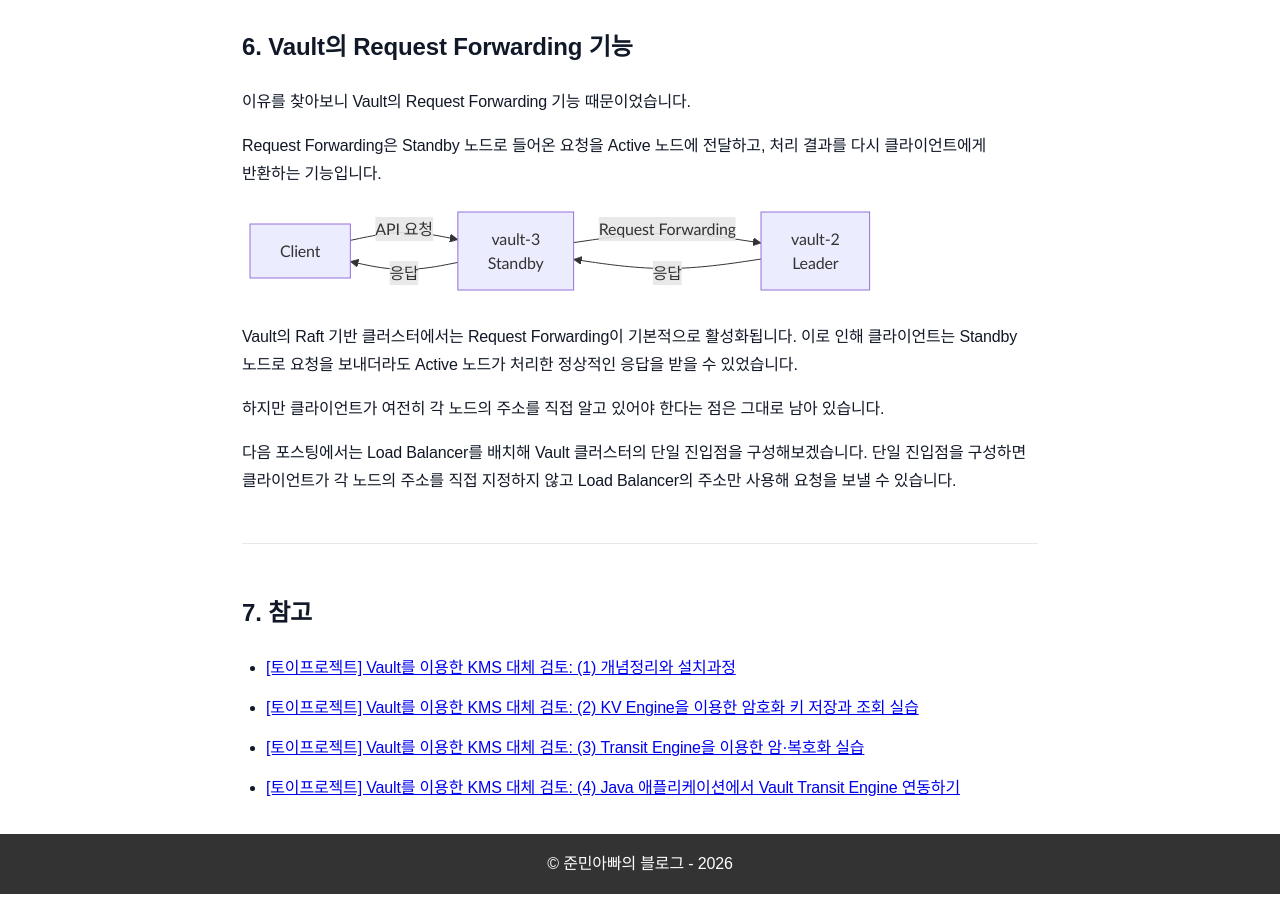
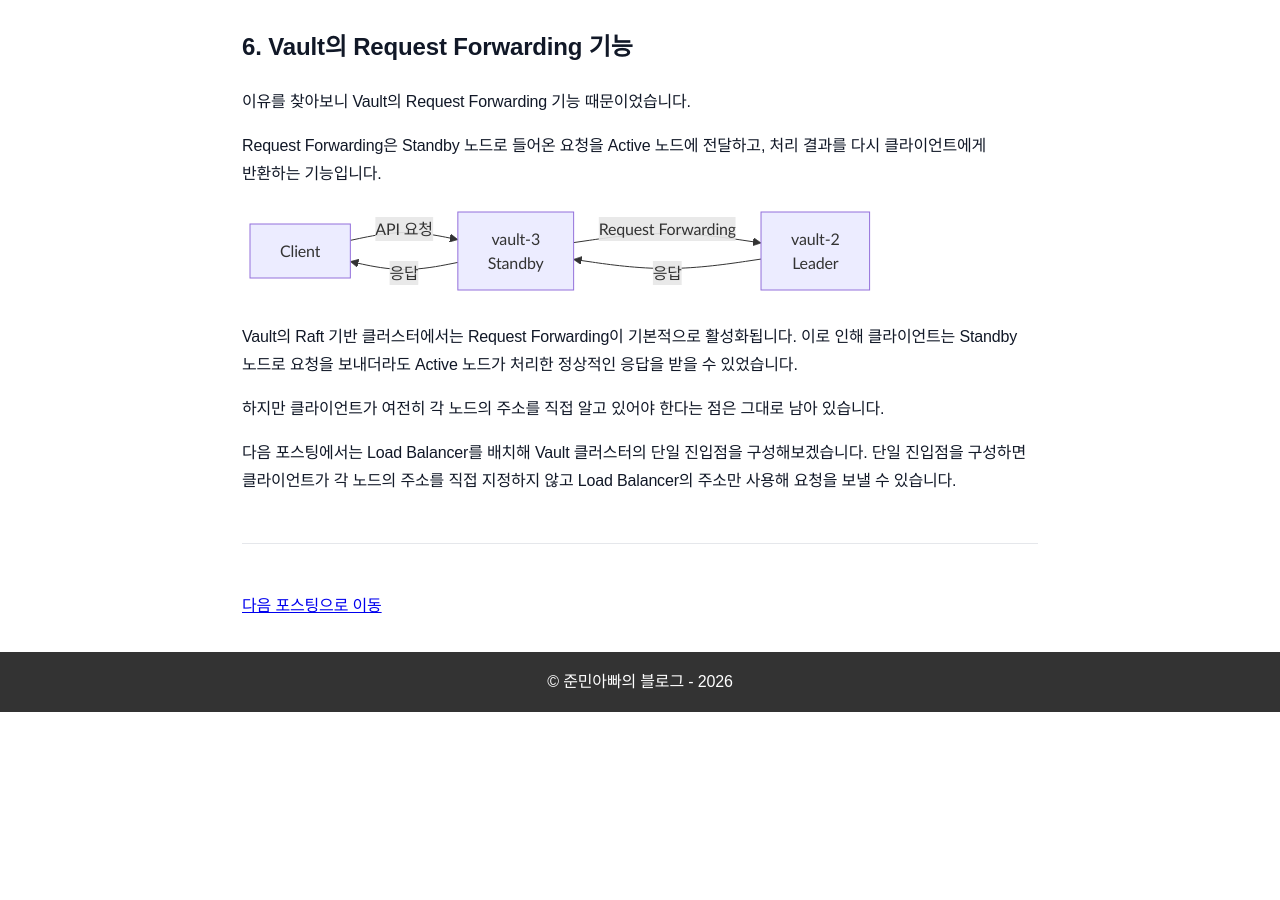
Before and after one commit to sanghoon-lee/sanghoon-lee.github.io, a Jekyll site: the page built from _posts/2026-06-28-vault-ha3.md, in a window 1280 px wide and 900 px high, scrolled down 9400 px. Built offline with Jekyll 4.4.1, drawn with Linux system fonts in a browser that asks for light colours; nearby versions of some CDN libraries; comment, search, counter and statistics services are not loaded; after the commit the page ends 10118 px from its top, so only the background shows below that; some of the changed text lies outside the part shown.

Commit message:
태그 수정

```diff
--- a/_posts/2026-06-28-vault-ha3.md
+++ b/_posts/2026-06-28-vault-ha3.md
@@ -210,7 +211,7 @@ vault-3    vault-3:8201    follower    true
 
 ---
 
-## 5. 장애 상황에서 시크릿 조회 검증
+## 5. 장애 상황에서 시크릿 조회
 
 지금까지는 컨테이너에 접속한 상태에서 Vault CLI를 통해 시크릿을 조회했습니다. 하지만 이번에는 각 노드의 장애 상태와 관계없이 외부 클라이언트의 관점에서 동작을 검증하기 위해 Vault에서 제공하는 REST API를 사용했습니다.
 
@@ -352,9 +353,4 @@ Vault의 Raft 기반 클러스터에서는 Request Forwarding이 기본적으로
 
 ---
 
-## 7. 참고
-
-* [[토이프로젝트] Vault를 이용한 KMS 대체 검토: (1) 개념정리와 설치과정](https://sanghoon-lee.github.io/2026/04/09/vault/)
-* [[토이프로젝트] Vault를 이용한 KMS 대체 검토: (2) KV Engine을 이용한 암호화 키 저장과 조회 실습](https://sanghoon-lee.github.io/2026/04/10/vault1-1-rewriting/)
-* [[토이프로젝트] Vault를 이용한 KMS 대체 검토: (3) Transit Engine을 이용한 암·복호화 실습](https://sanghoon-lee.github.io/2026/04/11/vault2/)
-* [[토이프로젝트] Vault를 이용한 KMS 대체 검토: (4) Java 애플리케이션에서 Vault Transit Engine 연동하기](https://sanghoon-lee.github.io/2026/04/18/vault3/)
+[다음 포스팅으로 이동](https://sanghoon-lee.github.io/2026/07/04/vault-ha4/)
```
Also changed, not shown: other parts of _posts/2026-06-28-vault-ha3.md (+1 -0 lines), _posts/2025-12-10-trivy.md (+1 -0 lines), _posts/2025-12-28-2025_reivew.md (+1 -1 lines), _posts/2026-06-26-vault-ha.md (+2 -6 lines), _posts/2026-06-26-vault-ha2.md (+2 -6 lines), _posts/2026-07-04-vault-ha4.md (+1 -9 lines).
